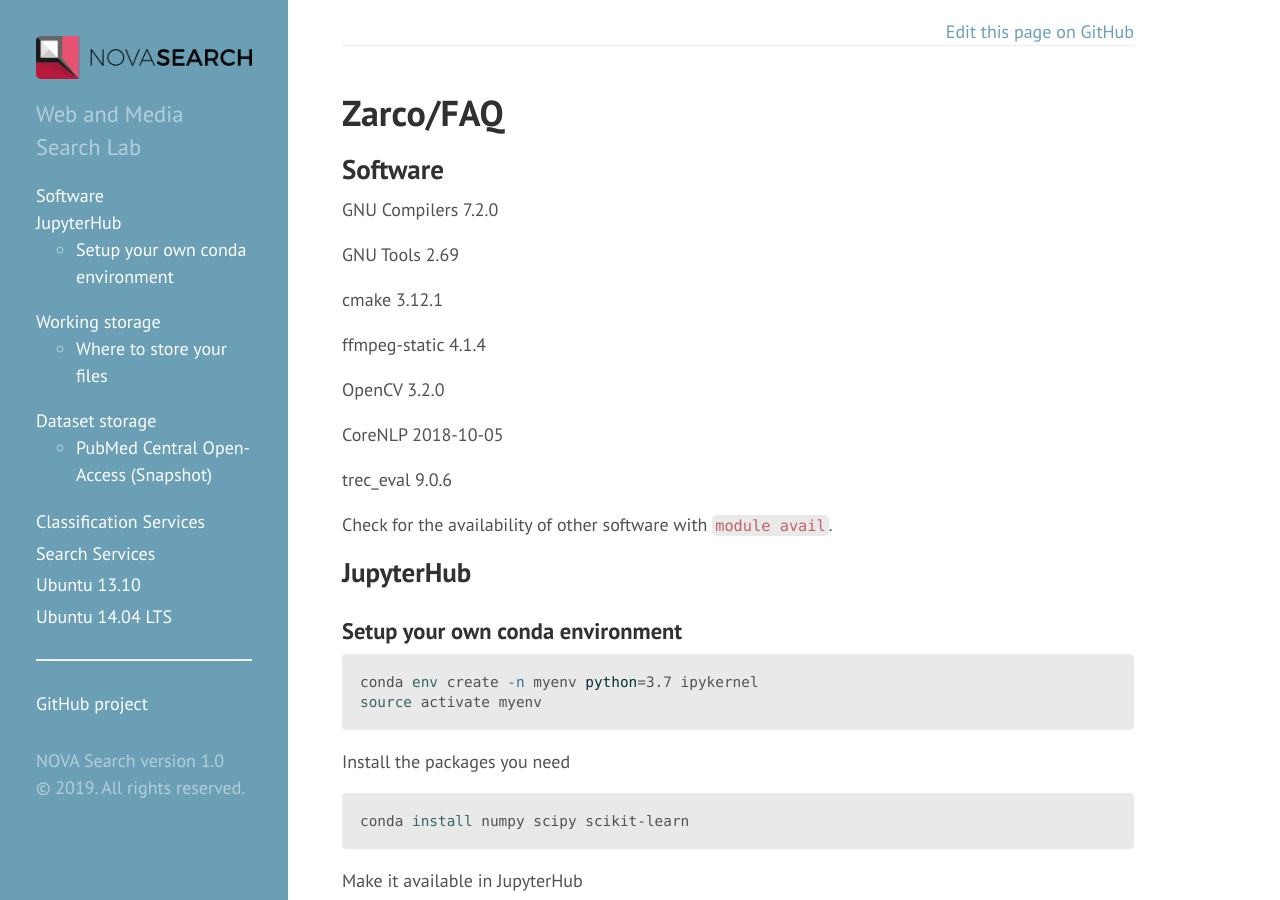
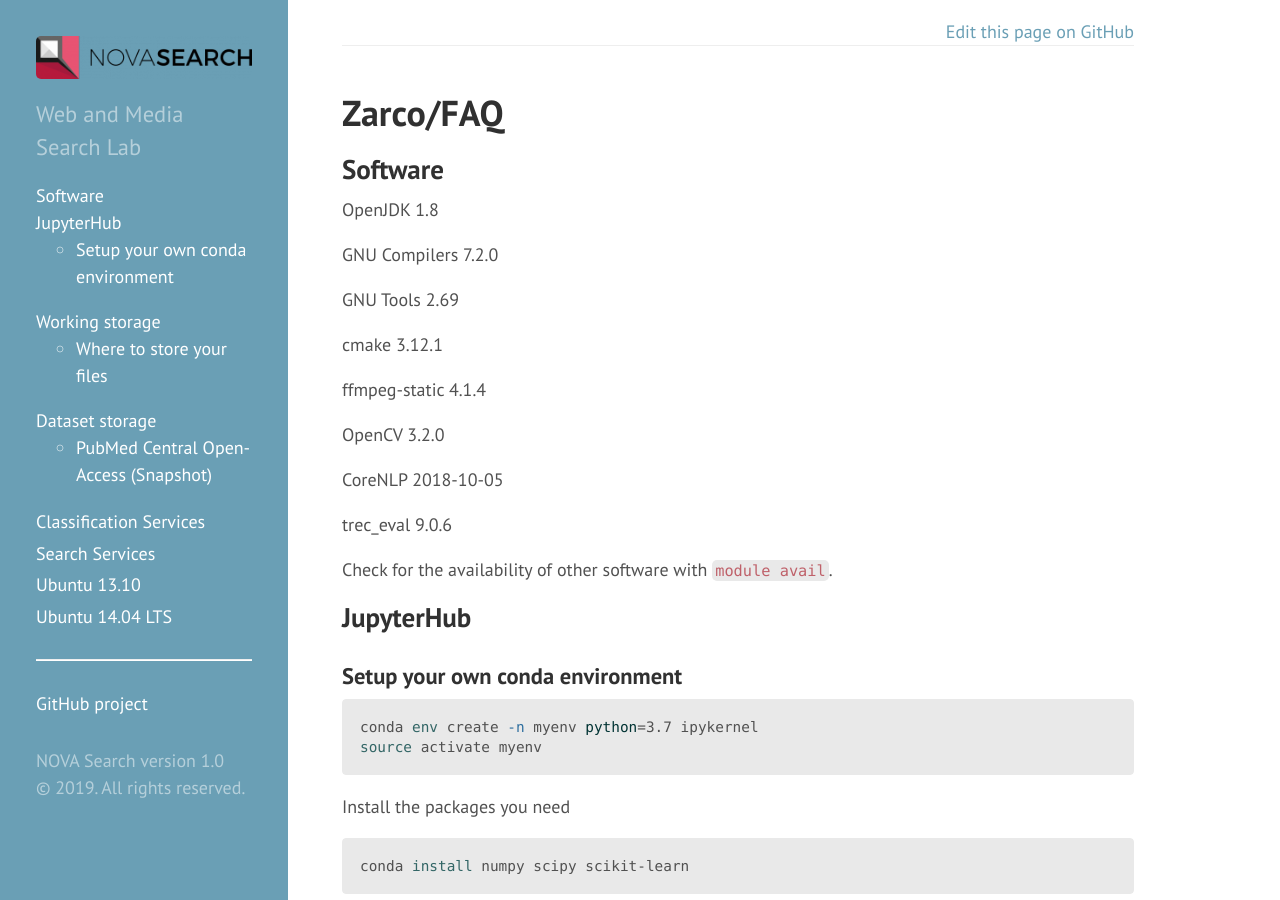
Before and after one commit to novasearch/wiki.novasearch.org, a Jekyll site: the page built from wiki/Zarco_FAQ.md, in a window 1280 px wide and 900 px high. Built offline with Jekyll 4.4.1, drawn with Linux system fonts in a browser that asks for light colours.

Commit message:
mention java version 1.8 limit

```diff
--- a/wiki/Zarco_FAQ.md
+++ b/wiki/Zarco_FAQ.md
@@ -8,6 +8,8 @@ redirect_from:
 
 Software
 --------
+
+OpenJDK 1.8
 
 GNU Compilers 7.2.0
 
```
